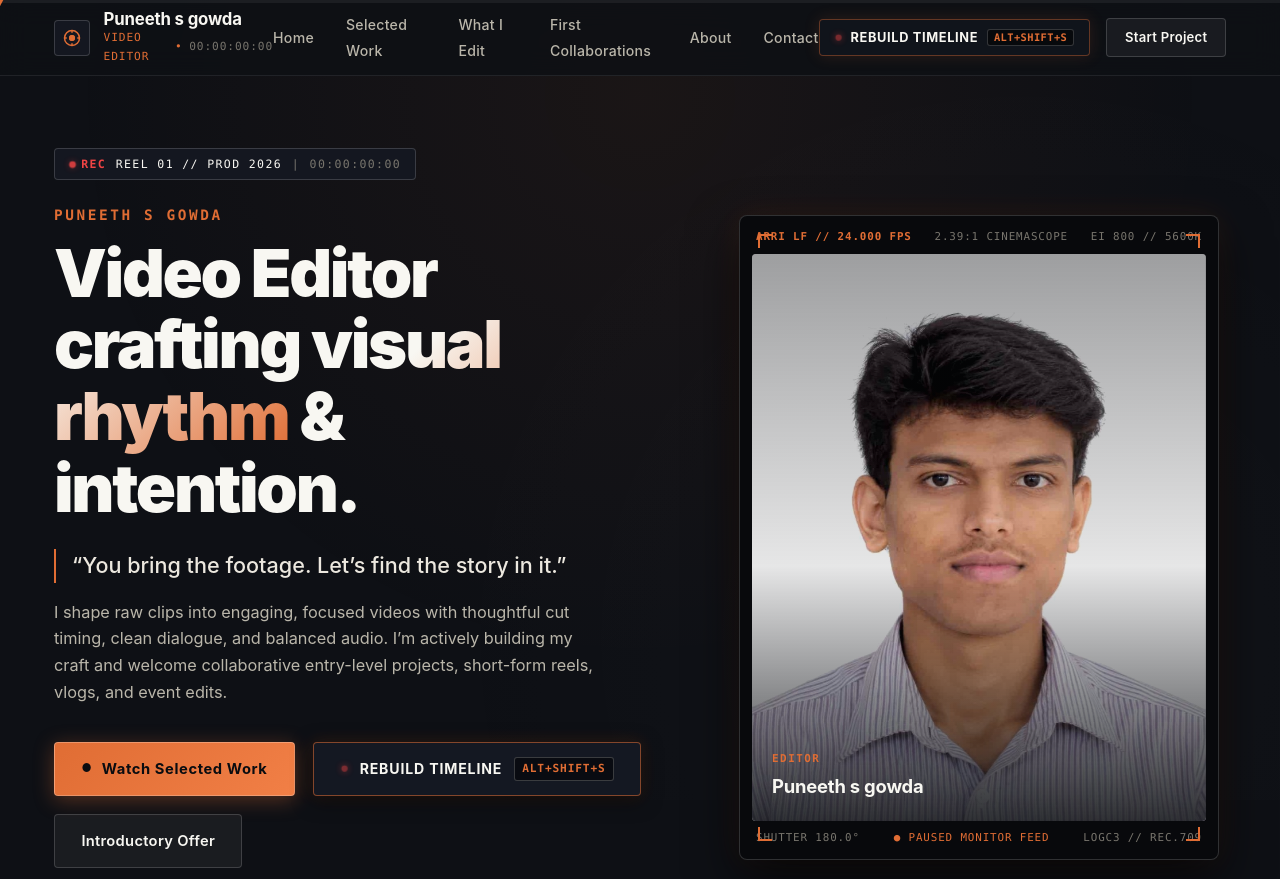
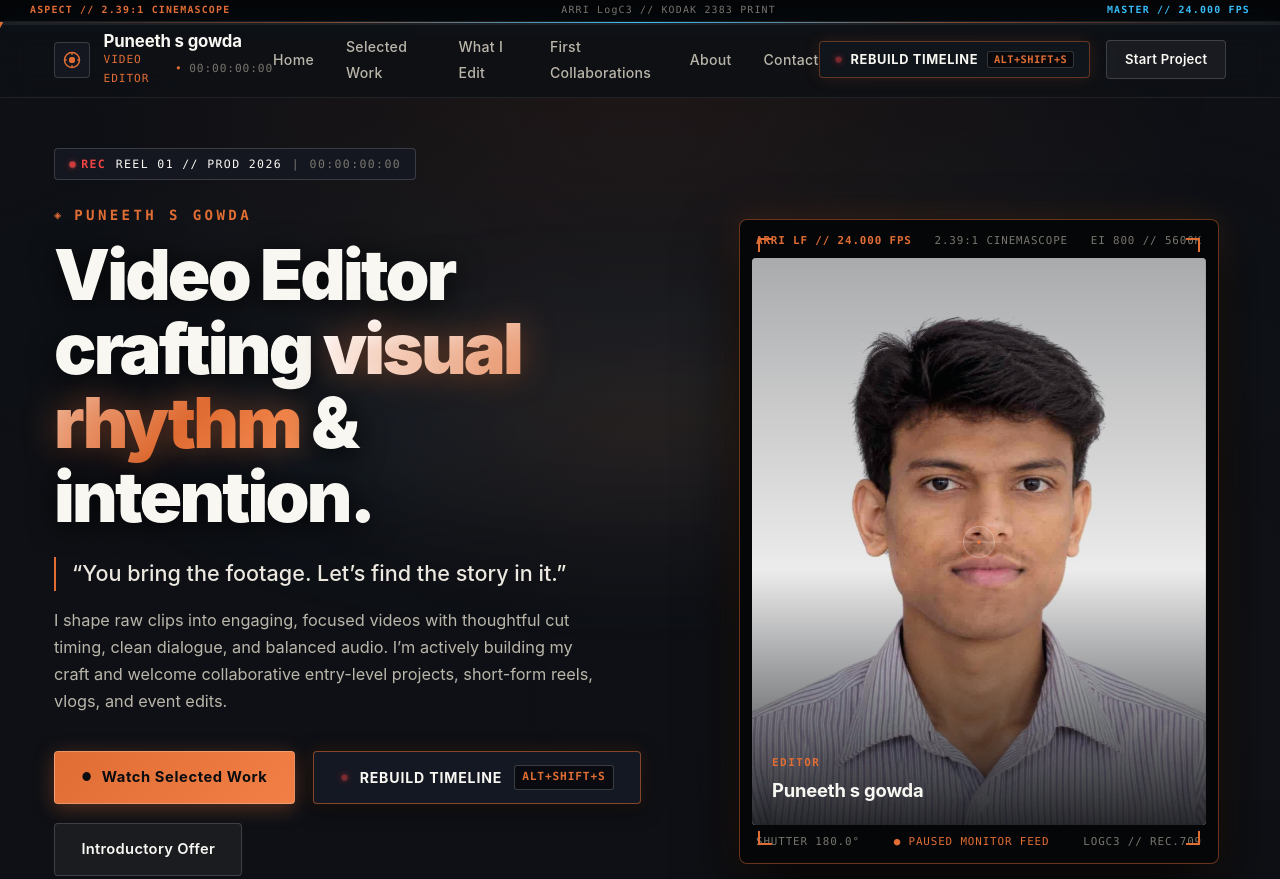
Before and after one commit to Puneeth-002/Puneeth-002, a browser extension: page index.html in a window 1280 px wide. Shown: the top 879 px of the page. Drawn offline with Linux system fonts and the light colour scheme.

Commit message:
feat: ultra-cinematic 2.39:1 letterbox, anamorphic flare, studio cutting grid

```diff
--- a/css/style.css
+++ b/css/style.css
@@ -86,16 +86,30 @@ body {
   position: relative;
 }
 
-/* Subtle Film Grain & Celluloid Vignette Texture */
+/* Deep Celluloid Texture & Anamorphic Ambient Glow */
 body::before {
   content: "";
   position: fixed;
   inset: 0;
   background-image:
-    radial-gradient(circle at 50% 12%, rgba(224, 109, 52, 0.06) 0%, transparent 60%),
-    radial-gradient(circle at 80% 80%, rgba(255, 255, 255, 0.02) 0%, transparent 50%);
+    radial-gradient(circle at 50% 10%, rgba(224, 109, 52, 0.08) 0%, transparent 60%),
+    radial-gradient(ellipse 90% 40% at 50% 40%, rgba(56, 189, 248, 0.03) 0%, transparent 70%),
+    radial-gradient(circle at 85% 85%, rgba(255, 255, 255, 0.015) 0%, transparent 50%);
   pointer-events: none;
   z-index: 0;
+}
+
+body::after {
+  content: "";
+  position: fixed;
+  top: 22px;
+  left: 0;
+  right: 0;
+  height: 1px;
+  background: linear-gradient(90deg, transparent 0%, rgba(224, 109, 52, 0.5) 25%, #38bdf8 50%, rgba(224, 109, 52, 0.5) 75%, transparent 100%);
+  box-shadow: 0 0 16px rgba(56, 189, 248, 0.45);
+  pointer-events: none;
+  z-index: 1002;
 }
 
 img, svg, video {
@@ -131,11 +145,61 @@ select:focus-visible {
 }
 
 /* --------------------------------------------------------------------------
+   2.5. CINEMATIC 2.39:1 LETTERBOX BAR
+   -------------------------------------------------------------------------- */
+.cinema-letterbox-top {
+  position: fixed;
+  top: 0;
+  left: 0;
+  right: 0;
+  height: 22px;
+  background: #040507;
+  border-bottom: 1px solid rgba(255, 255, 255, 0.08);
+  z-index: 1001;
+  display: flex;
+  align-items: center;
+  font-family: var(--font-mono);
+  font-size: 0.62rem;
+  letter-spacing: 0.12em;
+  padding: 0 var(--container-pad);
+  pointer-events: none;
+}
+
+.letterbox-inner {
+  width: 100%;
+  max-width: var(--container-max);
+  margin: 0 auto;
+  display: flex;
+  justify-content: space-between;
+  align-items: center;
+}
+
+.aspect-telemetry {
+  color: var(--accent);
+  font-weight: 700;
+}
+
+.anamorphic-lut-tag {
+  color: var(--text-dim);
+}
+
+.fps-tag {
+  color: #38bdf8;
+  font-weight: 600;
+}
+
+@media (max-width: 640px) {
+  .anamorphic-lut-tag {
+    display: none;
+  }
+}
+
+/* --------------------------------------------------------------------------
    3. PERSISTENT TIMELINE PLAYHEAD (SCRUBBER)
    -------------------------------------------------------------------------- */
 .timeline-scrubber {
   position: fixed;
-  top: 0;
+  top: 22px;
   left: 0;
   right: 0;
   height: var(--playhead-height);
@@ -169,7 +233,7 @@ select:focus-visible {
    -------------------------------------------------------------------------- */
 .site-header {
   position: sticky;
-  top: 0;
+  top: 22px;
   left: 0;
   right: 0;
   height: var(--nav-height);
@@ -518,6 +582,22 @@ select:focus-visible {
   display: flex;
   align-items: center;
   position: relative;
+  overflow: hidden;
+}
+
+.hero-section::before {
+  content: "";
+  position: absolute;
+  top: 15%;
+  left: 50%;
+  transform: translateX(-50%);
+  width: 90%;
+  max-width: 1200px;
+  height: 420px;
+  background: radial-gradient(ellipse 60% 40% at 50% 50%, rgba(224, 109, 52, 0.14) 0%, rgba(56, 189, 248, 0.05) 50%, transparent 75%);
+  filter: blur(60px);
+  pointer-events: none;
+  z-index: 0;
 }
 
 .hero-grid {
@@ -616,27 +696,37 @@ select:focus-visible {
 
 .hero-director-name {
   font-family: var(--font-mono);
-  font-size: 0.9rem;
-  letter-spacing: 0.18em;
+  font-size: 0.88rem;
+  letter-spacing: 0.24em;
   text-transform: uppercase;
   color: var(--accent);
-  font-weight: 600;
-  margin-bottom: 0.6rem;
-  display: block;
+  font-weight: 700;
+  margin-bottom: 0.65rem;
+  display: flex;
+  align-items: center;
+  gap: 0.6rem;
+}
+
+.hero-director-name::before {
+  content: "◈";
+  font-size: 0.75rem;
+  color: var(--accent);
 }
 
 .hero-movie-title {
-  font-size: clamp(2.4rem, 5.2vw, 4.2rem);
+  font-size: clamp(2.5rem, 5.5vw, 4.4rem);
   font-weight: 900;
-  letter-spacing: -0.035em;
-  line-height: 1.08;
+  letter-spacing: -0.04em;
+  line-height: 1.05;
   color: var(--text-pure);
+  text-shadow: 0 4px 28px rgba(0, 0, 0, 0.9);
 }
 
 .hero-movie-title .title-accent {
-  background: linear-gradient(135deg, var(--text-pure) 30%, var(--accent) 100%);
+  background: linear-gradient(135deg, #ffffff 15%, var(--accent) 70%, #ff9a60 100%);
   -webkit-background-clip: text;
   -webkit-text-fill-color: transparent;
+  text-shadow: 0 0 35px rgba(224, 109, 52, 0.45);
 }
 
 .hero-tagline {
@@ -733,16 +823,17 @@ select:focus-visible {
 
 .film-monitor-frame {
   position: relative;
-  background-color: #08090c;
-  border: 1px solid var(--film-border-strong);
+  background-color: #050608;
+  border: 1px solid rgba(224, 109, 52, 0.45);
   border-radius: var(--radius-sm);
   padding: 12px;
-  box-shadow: 0 20px 50px rgba(0, 0, 0, 0.7), 0 0 30px rgba(224, 109, 52, 0.12);
-  transition: transform var(--trans-smooth), border-color var(--trans-smooth);
+  box-shadow: 0 25px 60px rgba(0, 0, 0, 0.85), 0 0 35px rgba(224, 109, 52, 0.18);
+  transition: transform var(--trans-smooth), border-color var(--trans-smooth), box-shadow var(--trans-smooth);
 }
 
 .film-monitor-frame:hover {
-  border-color: var(--accent-border);
+  border-color: var(--accent);
+  box-shadow: 0 30px 75px rgba(0, 0, 0, 0.95), 0 0 45px rgba(224, 109, 52, 0.3);
   transform: translateY(-4px);
 }
 
@@ -827,12 +918,40 @@ select:focus-visible {
   position: absolute;
   inset: 0;
   background:
-    linear-gradient(to top, rgba(11, 13, 17, 0.85) 0%, rgba(11, 13, 17, 0.1) 45%, rgba(11, 13, 17, 0.4) 100%);
+    linear-gradient(to top, rgba(11, 13, 17, 0.88) 0%, rgba(11, 13, 17, 0.08) 45%, rgba(11, 13, 17, 0.35) 100%);
   pointer-events: none;
   display: flex;
   flex-direction: column;
   justify-content: flex-end;
   padding: 1.25rem;
+}
+
+/* Center Optical Focus Reticle */
+.portrait-overlay-cinematic::before {
+  content: "";
+  position: absolute;
+  top: 50%;
+  left: 50%;
+  transform: translate(-50%, -50%);
+  width: 32px;
+  height: 32px;
+  border: 1px solid rgba(255, 255, 255, 0.28);
+  border-radius: 50%;
+  pointer-events: none;
+  background: radial-gradient(circle, var(--accent) 1.5px, transparent 2px);
+  box-shadow: 0 0 10px rgba(224, 109, 52, 0.4);
+}
+
+.portrait-overlay-cinematic::after {
+  content: "";
+  position: absolute;
+  top: 50%;
+  left: 50%;
+  transform: translate(-50%, -50%);
+  width: 44px;
+  height: 1px;
+  background: rgba(255, 255, 255, 0.2);
+  pointer-events: none;
 }
 
 .portrait-frame-badge {
--- a/index.html
+++ b/index.html
@@ -10,6 +10,17 @@
   <link rel="stylesheet" href="css/style.css">
 </head>
 <body>
+
+  <!-- ======================================================================
+       CINEMATIC 2.39:1 LETTERBOX BARS & ANAMORPHIC TELEMETRY
+       ====================================================================== -->
+  <div class="cinema-letterbox-top" aria-hidden="true">
+    <div class="letterbox-inner">
+      <span class="aspect-telemetry">ASPECT // 2.39:1 CINEMASCOPE</span>
+      <span class="anamorphic-lut-tag">ARRI LogC3 // KODAK 2383 PRINT</span>
+      <span class="fps-tag">MASTER // 24.000 FPS</span>
+    </div>
+  </div>
 
   <!-- ======================================================================
        PERSISTENT EDITING PLAYHEAD (TIMELINE SCRUBBER)
```
Also changed, not shown: js/swarm.js, swarm-rebuild/swarm.js.
